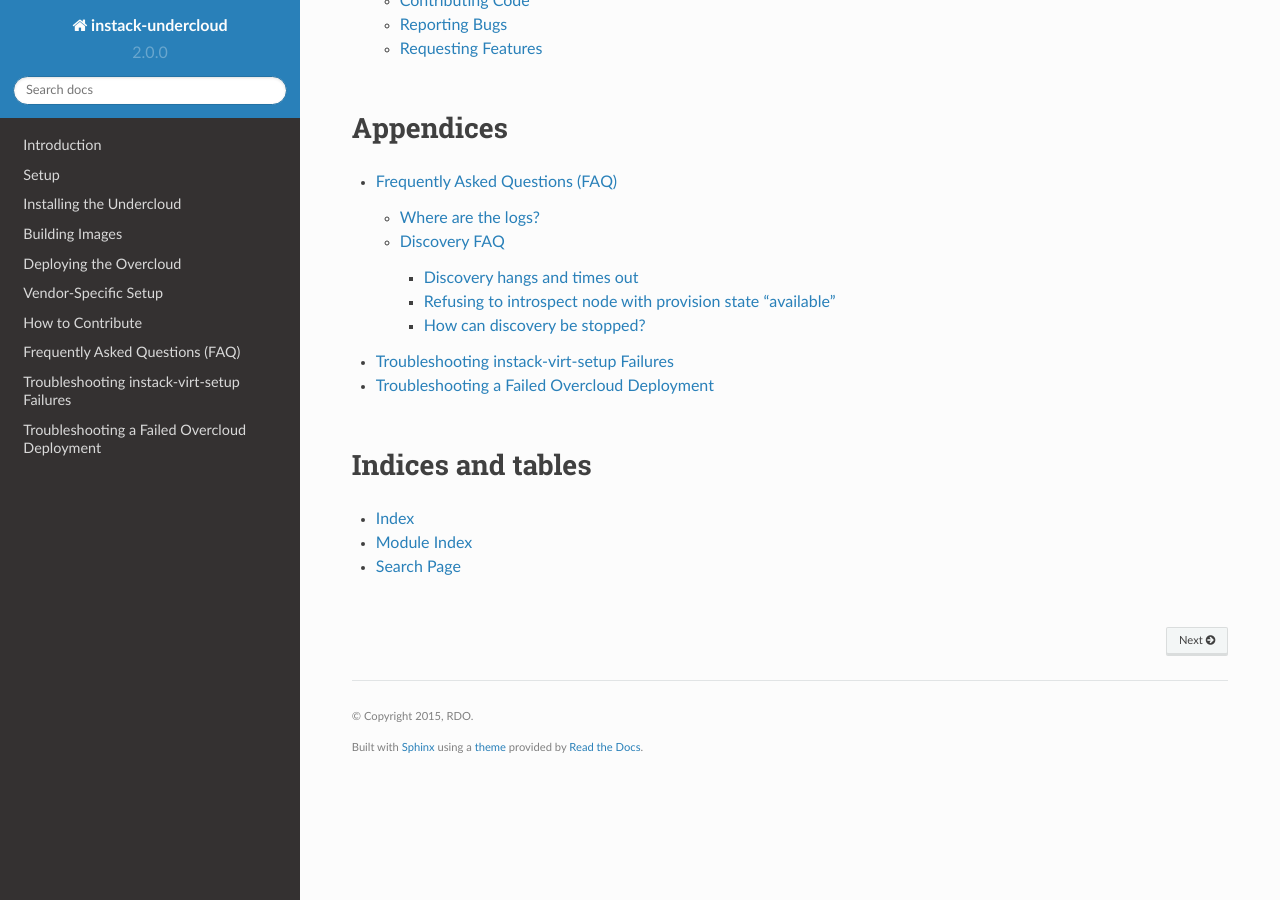
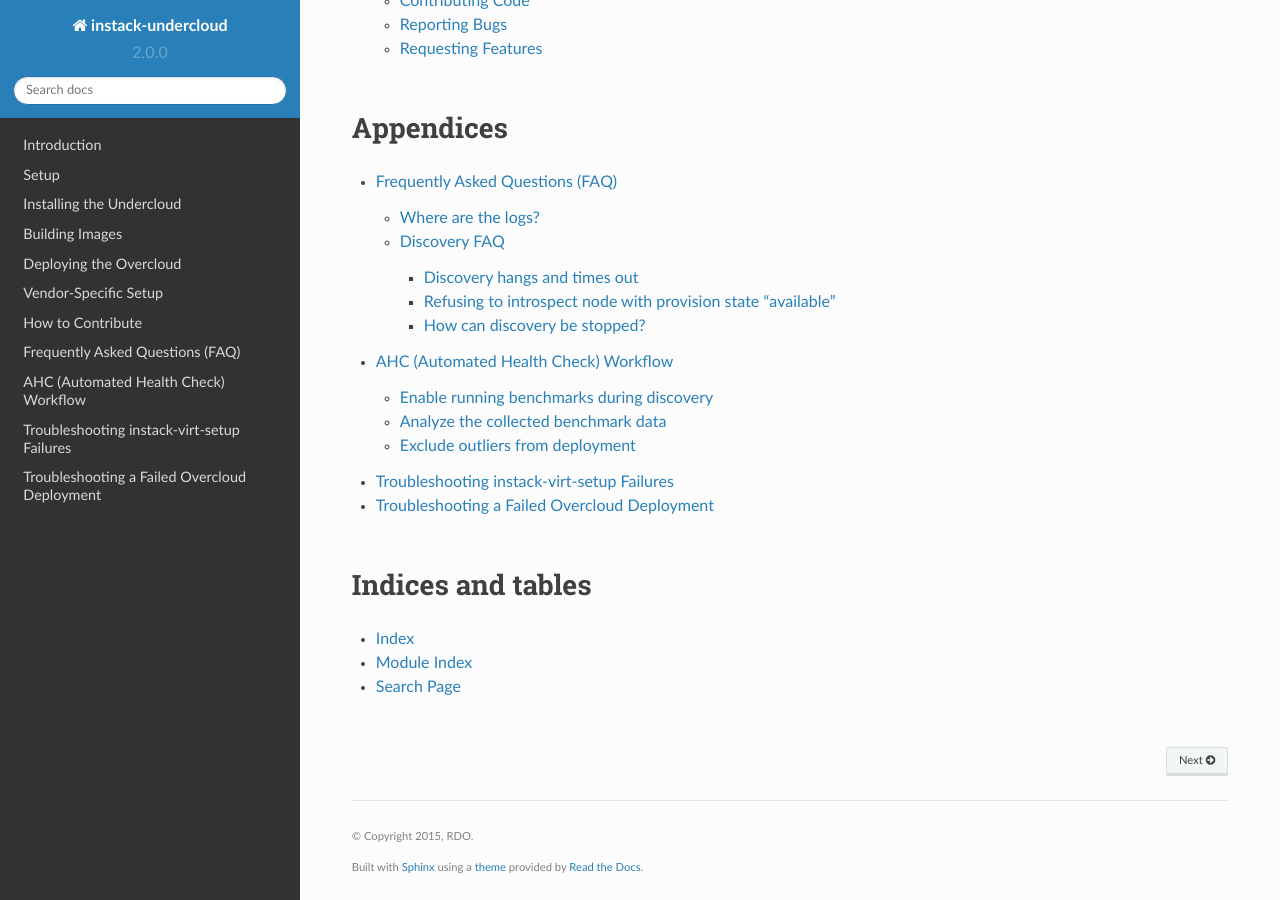
Before and after one commit to openstack-archive/instack-undercloud, a Sphinx documentation site: the page built from doc/source/index.rst, in a window 1280 px wide and 900 px high, scrolled down 1027 px. Built offline with Sphinx 7.4.7 and the Read the Docs theme 2.0.0, drawn with Linux system fonts in a browser that asks for light colours; some of the changed lines change nothing that is shown.

Commit message:
Add documentation for AHC (Automated Health Check)
This adds a section to the appendix documenting the optional AHC
feature, as well as the ability to create advanced hardware
matching profiles.

Change-Id: I0cd1782275ef0ff29880f207d02fb3cd87e28947

```diff
--- /dev/null
+++ b/doc/source/ahc-workflow.rst
@@ -0,0 +1,317 @@
+AHC (Automated Health Check) Workflow
+=====================================
+
+Additional setup steps to take advantage of the AHC features.
+
+Enable running benchmarks during discovery
+------------------------------------------
+
+By default, the benchmark tests do not run during the discovery process.
+We can enable this feature by setting RUNBENCH=1 in the instack.answer file
+prior to running instack-install-undercloud.
+
+Analyze the collected benchmark data
+------------------------------------
+
+After discovery has completed, we can do analysis on the benchmark data.
+
+* Install the rdo-ramdisk-tools package::
+
+    sudo yum install -y rdo-ramdisk-tools
+
+* Run the ironic-cardiff script to see a general overview of the hardware
+
+  ::
+
+    $ source stackrc
+    $ ironic-cardiff --categories
+    ##### HPA Controller #####
+    3 identical systems :
+    [u'7F8831F1-0D81-464E-A767-7577DF49AAA5', u'B9FE637A-5B97-4A52-BFDA-9244CEA65E23', u'7884BC95-6EF8-4447-BDE5-D19561718B29']
+    []
+
+    ########################
+    ##### Megaraid Controller #####
+    3 identical systems :
+    [u'7F8831F1-0D81-464E-A767-7577DF49AAA5', u'B9FE637A-5B97-4A52-BFDA-9244CEA65E23', u'7884BC95-6EF8-4447-BDE5-D19561718B29']
+    []
+
+    #############################
+    ##### AHCI Controller #####
+    3 identical systems :
+    [u'7F8831F1-0D81-464E-A767-7577DF49AAA5', u'B9FE637A-5B97-4A52-BFDA-9244CEA65E23', u'7884BC95-6EF8-4447-BDE5-D19561718B29']
+    []
+
+    #########################
+    ##### IPMI SDR #####
+    3 identical systems :
+    [u'7F8831F1-0D81-464E-A767-7577DF49AAA5', u'B9FE637A-5B97-4A52-BFDA-9244CEA65E23', u'7884BC95-6EF8-4447-BDE5-D19561718B29']
+    []
+
+    ##################
+    ##### Firmware #####
+    3 identical systems :
+    [u'7F8831F1-0D81-464E-A767-7577DF49AAA5', u'B9FE637A-5B97-4A52-BFDA-9244CEA65E23', u'7884BC95-6EF8-4447-BDE5-D19561718B29']
+    [(u'firmware', u'bios', u'date', u'01/01/2011'),
+     (u'firmware', u'bios', u'vendor', u'Seabios'),
+     (u'firmware', u'bios', u'version', u'0.5.1')]
+
+    ##################
+    ##### Memory Timing(RAM) #####
+    3 identical systems :
+    [u'7F8831F1-0D81-464E-A767-7577DF49AAA5', u'B9FE637A-5B97-4A52-BFDA-9244CEA65E23', u'7884BC95-6EF8-4447-BDE5-D19561718B29']
+    []
+
+    ############################
+    ##### Network Interfaces #####
+    3 identical systems :
+    [u'7F8831F1-0D81-464E-A767-7577DF49AAA5', u'B9FE637A-5B97-4A52-BFDA-9244CEA65E23', u'7884BC95-6EF8-4447-BDE5-D19561718B29']
+    [(u'network', u'eth0', u'businfo', u'pci@0000:00:04.0'),
+     (u'network', u'eth0', u'busy-poll', u'off [fixed]'),
+     (u'network', u'eth0', u'driver', u'virtio_net'),
+     (u'network', u'eth0', u'fcoe-mtu', u'off [fixed]'),
+     (u'network', u'eth0', u'generic-receive-offload', u'on'),
+     (u'network', u'eth0', u'generic-segmentation-offload', u'on'),
+     (u'network', u'eth0', u'highdma', u'on [fixed]'),
+     (u'network', u'eth0', u'large-receive-offload', u'off [fixed]'),
+     (u'network', u'eth0', u'latency', u'0'),
+     (u'network', u'eth0', u'link', u'yes'),
+     (u'network', u'eth0', u'loopback', u'off [fixed]'),
+     (u'network', u'eth0', u'netns-local', u'off [fixed]'),
+     (u'network', u'eth0', u'ntuple-filters', u'off [fixed]'),
+     (u'network', u'eth0', u'receive-hashing', u'off [fixed]'),
+     (u'network', u'eth0', u'rx-all', u'off [fixed]'),
+     (u'network', u'eth0', u'rx-checksumming', u'on [fixed]'),
+     (u'network', u'eth0', u'rx-fcs', u'off [fixed]'),
+     (u'network', u'eth0', u'rx-vlan-filter', u'on [fixed]'),
+     (u'network', u'eth0', u'rx-vlan-offload', u'off [fixed]'),
+     (u'network', u'eth0', u'rx-vlan-stag-filter', u'off [fixed]'),
+     (u'network', u'eth0', u'rx-vlan-stag-hw-parse', u'off [fixed]'),
+     (u'network', u'eth0', u'scatter-gather', u'on'),
+     (u'network', u'eth0', u'scatter-gather/tx-scatter-gather', u'on'),
+     (u'network', u'eth0', u'scatter-gather/tx-scatter-gather-fraglist', u'on'),
+     (u'network', u'eth0', u'tcp-segmentation-offload', u'on'),
+     (u'network',
+      u'eth0',
+      u'tcp-segmentation-offload/tx-tcp-ecn-segmentation',
+      u'on'),
+     (u'network', u'eth0', u'tcp-segmentation-offload/tx-tcp-segmentation', u'on'),
+     (u'network',
+      u'eth0',
+      u'tcp-segmentation-offload/tx-tcp6-segmentation',
+      u'on'),
+     (u'network', u'eth0', u'tx-checksumming', u'on'),
+     (u'network',
+      u'eth0',
+      u'tx-checksumming/tx-checksum-fcoe-crc',
+      u'off [fixed]'),
+     (u'network', u'eth0', u'tx-checksumming/tx-checksum-ip-generic', u'on'),
+     (u'network', u'eth0', u'tx-checksumming/tx-checksum-ipv6', u'off [fixed]'),
+     (u'network', u'eth0', u'tx-checksumming/tx-checksum-sctp', u'off [fixed]'),
+     (u'network', u'eth0', u'tx-fcoe-segmentation', u'off [fixed]'),
+     (u'network', u'eth0', u'tx-gre-segmentation', u'off [fixed]'),
+     (u'network', u'eth0', u'tx-gso-robust', u'off [fixed]'),
+     (u'network', u'eth0', u'tx-ipip-segmentation', u'off [fixed]'),
+     (u'network', u'eth0', u'tx-lockless', u'off [fixed]'),
+     (u'network', u'eth0', u'tx-mpls-segmentation', u'off [fixed]'),
+     (u'network', u'eth0', u'tx-nocache-copy', u'on'),
+     (u'network', u'eth0', u'tx-sit-segmentation', u'off [fixed]'),
+     (u'network', u'eth0', u'tx-udp_tnl-segmentation', u'off [fixed]'),
+     (u'network', u'eth0', u'tx-vlan-offload', u'off [fixed]'),
+     (u'network', u'eth0', u'tx-vlan-stag-hw-insert', u'off [fixed]'),
+     (u'network', u'eth0', u'udp-fragmentation-offload', u'on'),
+     (u'network', u'eth0', u'vlan-challenged', u'off [fixed]')]
+
+    ############################
+    ##### Processors #####
+    1 identical systems :
+    [u'B9FE637A-5B97-4A52-BFDA-9244CEA65E23']
+    [(u'cpu', u'logical', u'number', u'2'),
+     (u'cpu', u'physical', u'number', u'2'),
+     (u'cpu',
+      u'physical_0',
+      u'flags',
+      u'fpu fpu_exception wp de pse tsc msr pae mce cx8 apic sep mtrr pge mca cmov pse36 clflush mmx fxsr sse sse2 syscall nx x86-64 rep_good nopl pni cx16 hypervisor lahf_lm'),
+     (u'cpu', u'physical_0', u'frequency', u'2000000000'),
+     (u'cpu', u'physical_0', u'physid', u'401'),
+     (u'cpu', u'physical_0', u'product', u'QEMU Virtual CPU version 1.5.3'),
+     (u'cpu', u'physical_0', u'vendor', u'Intel Corp.'),
+     (u'cpu',
+      u'physical_1',
+      u'flags',
+      u'fpu fpu_exception wp de pse tsc msr pae mce cx8 apic sep mtrr pge mca cmov pse36 clflush mmx fxsr sse sse2 syscall nx x86-64 rep_good nopl pni cx16 hypervisor lahf_lm'),
+     (u'cpu', u'physical_1', u'frequency', u'2000000000'),
+     (u'cpu', u'physical_1', u'physid', u'402'),
+     (u'cpu', u'physical_1', u'product', u'QEMU Virtual CPU version 1.5.3'),
+     (u'cpu', u'physical_1', u'vendor', u'Intel Corp.')]
+
+    2 identical systems :
+    [u'7F8831F1-0D81-464E-A767-7577DF49AAA5', u'7884BC95-6EF8-4447-BDE5-D19561718B29']
+    [(u'cpu', u'logical', u'number', u'1'),
+     (u'cpu', u'physical', u'number', u'1'),
+     (u'cpu',
+      u'physical_0',
+      u'flags',
+      u'fpu fpu_exception wp de pse tsc msr pae mce cx8 apic sep mtrr pge mca cmov pse36 clflush mmx fxsr sse sse2 syscall nx x86-64 rep_good nopl pni cx16 hypervisor lahf_lm'),
+     (u'cpu', u'physical_0', u'frequency', u'2000000000'),
+     (u'cpu', u'physical_0', u'physid', u'401'),
+     (u'cpu', u'physical_0', u'product', u'QEMU Virtual CPU version 1.5.3'),
+     (u'cpu', u'physical_0', u'vendor', u'Intel Corp.')]
+
+  In the example above we have two nodes with a single CPU, and one with two CPU's.
+
+* We can also look for performance outliers
+
+  ::
+
+    $ ironic-cardiff --outliers
+
+    Group 0 : Checking logical disks perf
+    standalone_randread_4k_KBps       : INFO    : sda          : Group performance : min=45296.00, mean=53604.67, max=67923.00, stddev=12453.21
+    standalone_randread_4k_KBps       : ERROR   : sda          : Group's variance is too important :   23.23% of 53604.67 whereas limit is set to 15.00%
+    standalone_randread_4k_KBps       : ERROR   : sda          : Group performance : UNSTABLE
+    standalone_read_1M_IOps           : INFO    : sda          : Group performance : min= 1199.00, mean= 1259.00, max= 1357.00, stddev=   85.58
+    standalone_read_1M_IOps           : INFO    : sda          : Group performance = 1259.00   : CONSISTENT
+    standalone_randread_4k_IOps       : INFO    : sda          : Group performance : min=11320.00, mean=13397.33, max=16977.00, stddev= 3113.39
+    standalone_randread_4k_IOps       : ERROR   : sda          : Group's variance is too important :   23.24% of 13397.33 whereas limit is set to 15.00%
+    standalone_randread_4k_IOps       : ERROR   : sda          : Group performance : UNSTABLE
+    standalone_read_1M_KBps           : INFO    : sda          : Group performance : min=1231155.00, mean=1292799.67, max=1393152.00, stddev=87661.11
+    standalone_read_1M_KBps           : INFO    : sda          : Group performance = 1292799.67   : CONSISTENT
+
+    Group 0 : Checking CPU perf
+    bogomips                          : INFO    : logical_0    : Group performance : min= 4199.99, mean= 4199.99, max= 4199.99, stddev=    0.00
+    bogomips                          : INFO    : logical_0    : Group performance = 4199.99   : CONSISTENT
+    bogomips                          : INFO    : logical_1    : Group performance : min= 4199.99, mean= 4199.99, max= 4199.99, stddev=     nan
+    bogomips                          : INFO    : logical_1    : Group performance = 4199.99   : CONSISTENT
+    loops_per_sec                     : INFO    : logical_0    : Group performance : min=  379.00, mean=  398.67, max=  418.00, stddev=   19.50
+    loops_per_sec                     : INFO    : logical_0    : Group performance =  398.67   : CONSISTENT
+    loops_per_sec                     : INFO    : logical_1    : Group performance : min=  423.00, mean=  423.00, max=  423.00, stddev=     nan
+    loops_per_sec                     : INFO    : logical_1    : Group performance =  423.00   : CONSISTENT
+    loops_per_sec                     : INFO    : CPU Effi.    : Group performance : min=   99.28, mean=     inf, max=     inf, stddev=     nan
+    loops_per_sec                     : INFO    : CPU Effi.    : Group performance =     inf % : CONSISTENT
+
+    Group 0 : Checking Memory perf
+    Memory benchmark 1K               : INFO    : logical_0    : Group performance : min= 1677.00, mean= 1698.33, max= 1739.00, stddev=   35.23
+    Memory benchmark 1K               : INFO    : logical_0    : Group performance = 1698.33   : CONSISTENT
+    Memory benchmark 1K               : INFO    : logical_1    : Group performance : min= 1666.00, mean= 1666.00, max= 1666.00, stddev=     nan
+    Memory benchmark 1K               : INFO    : logical_1    : Group performance = 1666.00   : CONSISTENT
+    Memory benchmark 1K               : INFO    : Thread effi. : Group performance : min=   71.54, mean=   71.54, max=   71.54, stddev=     nan
+    Memory benchmark 1K               : INFO    : Thread effi. : Group performance =   71.54   : CONSISTENT
+    Memory benchmark 1K               : INFO    : Forked Effi. : Group performance : min=  101.97, mean=  101.97, max=  101.97, stddev=     nan
+    Memory benchmark 1K               : INFO    : Forked Effi. : Group performance =  101.97 % : CONSISTENT
+    Memory benchmark 4K               : INFO    : logical_0    : Group performance : min= 4262.00, mean= 4318.00, max= 4384.00, stddev=   61.61
+    Memory benchmark 4K               : INFO    : logical_0    : Group performance = 4318.00   : CONSISTENT
+    Memory benchmark 4K               : INFO    : logical_1    : Group performance : min= 4363.00, mean= 4363.00, max= 4363.00, stddev=     nan
+    Memory benchmark 4K               : INFO    : logical_1    : Group performance = 4363.00   : CONSISTENT
+    Memory benchmark 4K               : INFO    : Thread effi. : Group performance : min=   77.75, mean=   77.75, max=   77.75, stddev=     nan
+    Memory benchmark 4K               : INFO    : Thread effi. : Group performance =   77.75   : CONSISTENT
+    Memory benchmark 4K               : INFO    : Forked Effi. : Group performance : min=   95.98, mean=   95.98, max=   95.98, stddev=     nan
+    Memory benchmark 4K               : INFO    : Forked Effi. : Group performance =   95.98 % : CONSISTENT
+    Memory benchmark 1M               : INFO    : logical_0    : Group performance : min= 7734.00, mean= 7779.00, max= 7833.00, stddev=   50.11
+    Memory benchmark 1M               : INFO    : logical_0    : Group performance = 7779.00   : CONSISTENT
+    Memory benchmark 1M               : INFO    : logical_1    : Group performance : min= 7811.00, mean= 7811.00, max= 7811.00, stddev=     nan
+    Memory benchmark 1M               : INFO    : logical_1    : Group performance = 7811.00   : CONSISTENT
+    Memory benchmark 1M               : INFO    : Thread effi. : Group performance : min=  101.20, mean=  101.20, max=  101.20, stddev=     nan
+    Memory benchmark 1M               : INFO    : Thread effi. : Group performance =  101.20   : CONSISTENT
+    Memory benchmark 1M               : INFO    : Forked Effi. : Group performance : min=   99.26, mean=   99.26, max=   99.26, stddev=     nan
+    Memory benchmark 1M               : INFO    : Forked Effi. : Group performance =   99.26 % : CONSISTENT
+    Memory benchmark 16M              : INFO    : logical_0    : Group performance : min= 5986.00, mean= 6702.33, max= 7569.00, stddev=  802.14
+    Memory benchmark 16M              : ERROR   : logical_0    : Group's variance is too important :   11.97% of 6702.33 whereas limit is set to 7.00%
+    Memory benchmark 16M              : ERROR   : logical_0    : Group performance : UNSTABLE
+    Memory benchmark 16M              : INFO    : logical_1    : Group performance : min= 7030.00, mean= 7030.00, max= 7030.00, stddev=     nan
+    Memory benchmark 16M              : INFO    : logical_1    : Group performance = 7030.00   : CONSISTENT
+    Memory benchmark 16M              : INFO    : Thread effi. : Group performance : min=  109.94, mean=  109.94, max=  109.94, stddev=     nan
+    Memory benchmark 16M              : INFO    : Thread effi. : Group performance =  109.94   : CONSISTENT
+    Memory benchmark 16M              : INFO    : Forked Effi. : Group performance : min=   93.14, mean=   93.14, max=   93.14, stddev=     nan
+    Memory benchmark 16M              : INFO    : Forked Effi. : Group performance =   93.14 % : CONSISTENT
+    Memory benchmark 128M             : INFO    : logical_0    : Group performance : min= 6021.00, mean= 6387.00, max= 7084.00, stddev=  603.87
+    Memory benchmark 128M             : ERROR   : logical_0    : Group's variance is too important :    9.45% of 6387.00 whereas limit is set to 7.00%
+    Memory benchmark 128M             : ERROR   : logical_0    : Group performance : UNSTABLE
+    Memory benchmark 128M             : INFO    : logical_1    : Group performance : min= 7089.00, mean= 7089.00, max= 7089.00, stddev=     nan
+    Memory benchmark 128M             : INFO    : logical_1    : Group performance = 7089.00   : CONSISTENT
+    Memory benchmark 128M             : INFO    : Thread effi. : Group performance : min=  107.11, mean=  107.11, max=  107.11, stddev=     nan
+    Memory benchmark 128M             : INFO    : Thread effi. : Group performance =  107.11   : CONSISTENT
+    Memory benchmark 128M             : INFO    : Forked Effi. : Group performance : min=   95.55, mean=   95.55, max=   95.55, stddev=     nan
+    Memory benchmark 128M             : INFO    : Forked Effi. : Group performance =   95.55 % : CONSISTENT
+    Memory benchmark 256M             : WARNING : Thread effi. : Benchmark not run on this group
+    Memory benchmark 256M             : WARNING : Forked Effi. : Benchmark not run on this group
+    Memory benchmark 1G               : INFO    : logical_0    : Group performance : min= 6115.00, mean= 6519.67, max= 7155.00, stddev=  557.05
+    Memory benchmark 1G               : ERROR   : logical_0    : Group's variance is too important :    8.54% of 6519.67 whereas limit is set to 7.00%
+    Memory benchmark 1G               : ERROR   : logical_0    : Group performance : UNSTABLE
+    Memory benchmark 1G               : INFO    : logical_1    : Group performance : min= 7136.00, mean= 7136.00, max= 7136.00, stddev=     nan
+    Memory benchmark 1G               : INFO    : logical_1    : Group performance = 7136.00   : CONSISTENT
+    Memory benchmark 1G               : INFO    : Thread effi. : Group performance : min=  104.29, mean=  104.29, max=  104.29, stddev=     nan
+    Memory benchmark 1G               : INFO    : Thread effi. : Group performance =  104.29   : CONSISTENT
+    Memory benchmark 1G               : INFO    : Forked Effi. : Group performance : min=   98.98, mean=   98.98, max=   98.98, stddev=     nan
+    Memory benchmark 1G               : INFO    : Forked Effi. : Group performance =   98.98 % : CONSISTENT
+    Memory benchmark 2G               : INFO    : logical_0    : Group performance : min= 6402.00, mean= 6724.33, max= 7021.00, stddev=  310.30
+    Memory benchmark 2G               : INFO    : logical_0    : Group performance = 6724.33   : CONSISTENT
+    Memory benchmark 2G               : INFO    : logical_1    : Group performance : min= 7167.00, mean= 7167.00, max= 7167.00, stddev=     nan
+    Memory benchmark 2G               : INFO    : logical_1    : Group performance = 7167.00   : CONSISTENT
+    Memory benchmark 2G               : WARNING : Thread effi. : Benchmark not run on this group
+    Memory benchmark 2G               : WARNING : Forked Effi. : Benchmark not run on this group
+
+  The output above is from a virtual setup, so the benchmarks are not accurate.
+  However we can see that the variance of the "standalone_randread_4k_KBps"
+  metric was above the threshold, so the group is marked as unstable.
+
+Exclude outliers from deployment
+--------------------------------
+
+We will use the sample reports above to construct some matching rules for our deployment. These matching rules will determine what profile gets assigned to each node.
+
+* Open the /etc/edeploy/control.specs file. By default it will look close to this
+
+  ::
+
+      [
+       ('disk', '$disk', 'size', 'gt(4)'),
+       ('network', '$eth', 'ipv4', 'network(192.0.2.0/24)'),
+       ('memory', 'total', 'size', 'ge(4294967296)'),
+      ]
+
+  These rules match on the data collected during discovery. There is a set of helper functions to make matching more flexible.
+
+  * network() : the network interface shall be in the  specified network
+  * gt(), ge(), lt(), le() : greater than (or equal), lower than (or equal)
+  * in() : the item to match shall be in a specified set
+  * regexp() : match a regular expression
+  * or(), and(), not(): boolean functions. or() and and() take 2 parameters and not() one parameter.
+
+  There are also placeholders, '$disk' and '$eth' in the above example. These will store the value in that place for later use.
+
+  * For example if we had a "fact" from discovery:
+
+    ('disk', 'sda', 'size', '40')
+
+    This would match the first rule in the above compute.specs file, and we would store "disk": "sda".
+
+* Add a rule to the control.specs file to match the system with two CPUs
+
+  ::
+
+      [
+       ('cpu', 'logical', 'number', 'ge(2)'),
+       ('disk', '$disk', 'size', 'gt(4)'),
+       ('network', '$eth', 'ipv4', 'network(192.0.2.0/24)'),
+       ('memory', 'total', 'size', 'ge(4294967296)'),
+      ]
+
+* Add a rule to the control.specs file to exclude systems with below average disk performance from the control role
+
+  ::
+
+      [
+       ('disk', '$disk', 'standalone_randread_4k_IOps', 'gt(13397)')
+       ('cpu', 'logical', 'number', 'ge(2)'),
+       ('disk', '$disk', 'size', 'gt(4)'),
+       ('network', '$eth', 'ipv4', 'network(192.0.2.0/24)'),
+       ('memory', 'total', 'size', 'ge(4294967296)'),
+      ]
+
+* After changing the matching rules, re-run discovery to match to the intended profiles
+
+  ::
+
+      sudo cp /usr/libexec/os-apply-config/templates/etc/edeploy/state /etc/edeploy/state
+      instack-ironic-deployment --discover-nodes
--- a/doc/source/index.rst
+++ b/doc/source/index.rst
@@ -24,6 +24,7 @@
 .. toctree::
 
    Frequently Asked Questions (FAQ) <faq>
+   AHC (Automated Health Check) Workflow <ahc-workflow>
    Troubleshooting instack-virt-setup Failures <troubleshooting-virt-setup>
    Troubleshooting a Failed Overcloud Deployment <troubleshooting-overcloud>
 
```
